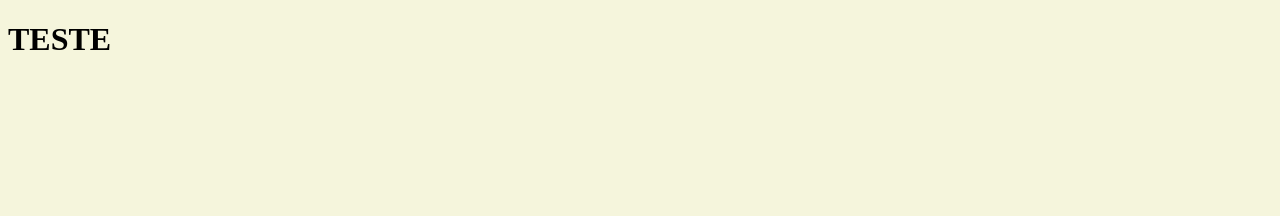
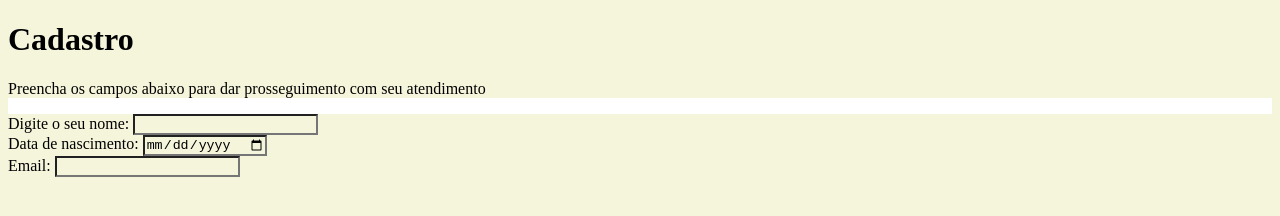
Before and after one commit to lucsap/Trabalho_1_CJR, a plain HTML site: page index.html in a window 1280 px wide. Drawn offline with Linux system fonts and the light colour scheme.

Commit message:
segundos passos

```diff
--- a/index.html
+++ b/index.html
@@ -5,12 +5,25 @@
     <meta http-equiv="X-UA-Compatible" content="IE=edge">
     <meta name="viewport" content="width=device-width, initial-scale=1.0">
     <title>Formulário</title>
-    <link rel="shortcut icon" href="favicon.ico" type="image/x-icon">
+    <link rel="shortcut icon" href="images/favicon.ico" type="image/x-icon">
     <link rel="stylesheet" href="style.css">
 </head>
 <body>
     <form action="formulario">
-        <h1>TESTE</h1>
+        <div class="titulo">
+            <h1>Cadastro</h1>
+            <p>Preencha os campos abaixo para dar prosseguimento com seu atendimento</p>
+        </div>
+        <div class="dados">
+            <label for="nome">Digite o seu nome: </label>
+            <input type="text" id="nome" class="Linput" required><br>
+
+            <label for="nascimento">Data de nascimento: </label>
+            <input type="date" id="nascimento" class="Linput" required><br>
+
+            <label for="email">Email: </label>
+            <input type="email" id="email">
+        </div>
     </form>
 </body>
 </html>
--- a/style.css
+++ b/style.css
@@ -2,8 +2,7 @@
     background-color: beige;
 }
 
-form.h1 {
-    font-size: 52rem;
-    color: black;
-    font-family: 'Gill Sans', 'Gill Sans MT', Calibri, 'Trebuchet MS', sans-serif;
+form {
+    background: white;
+    font-family: 'Times New Roman', Times, serif;
 }
```
Also changed, not shown: images/favicon.ico (added).
